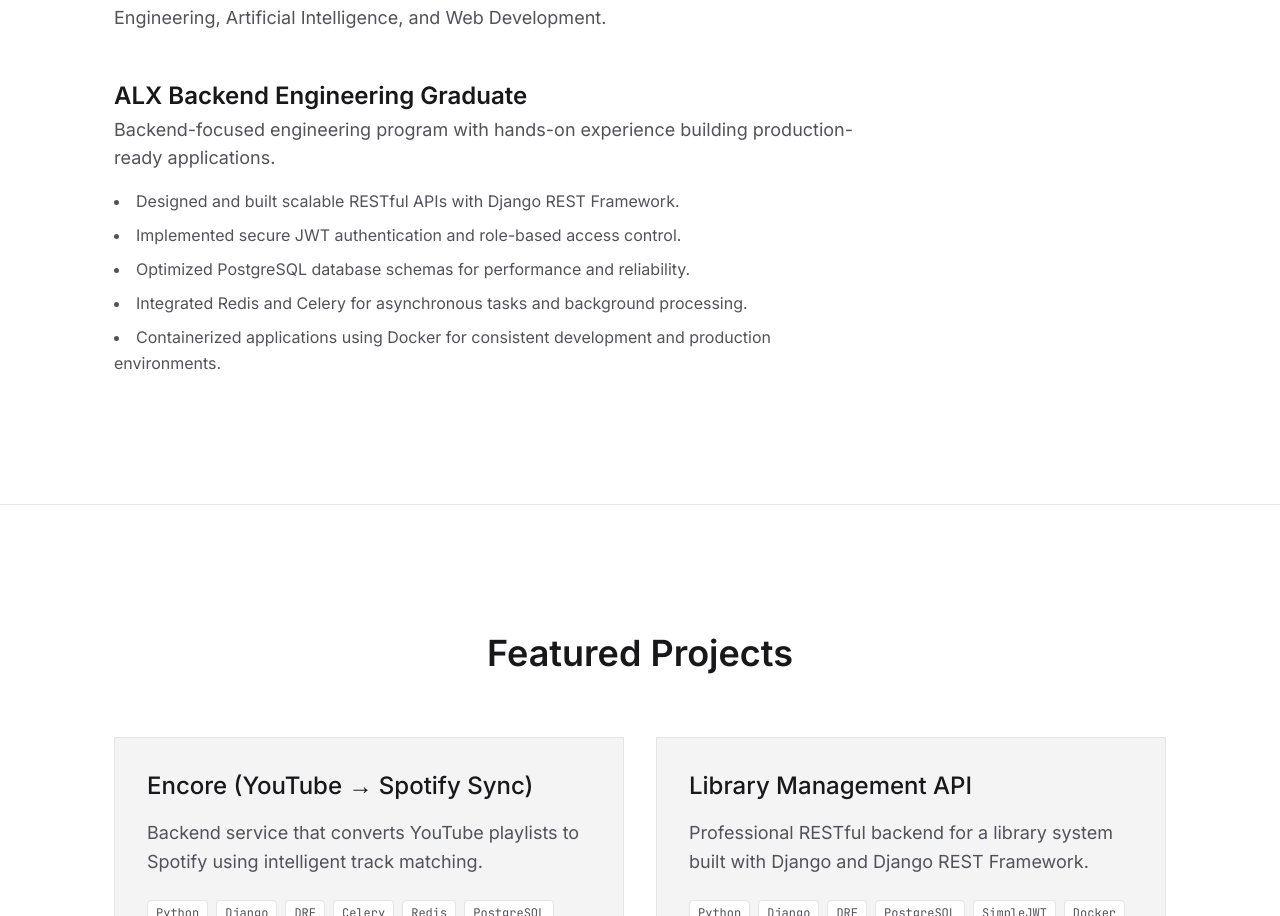
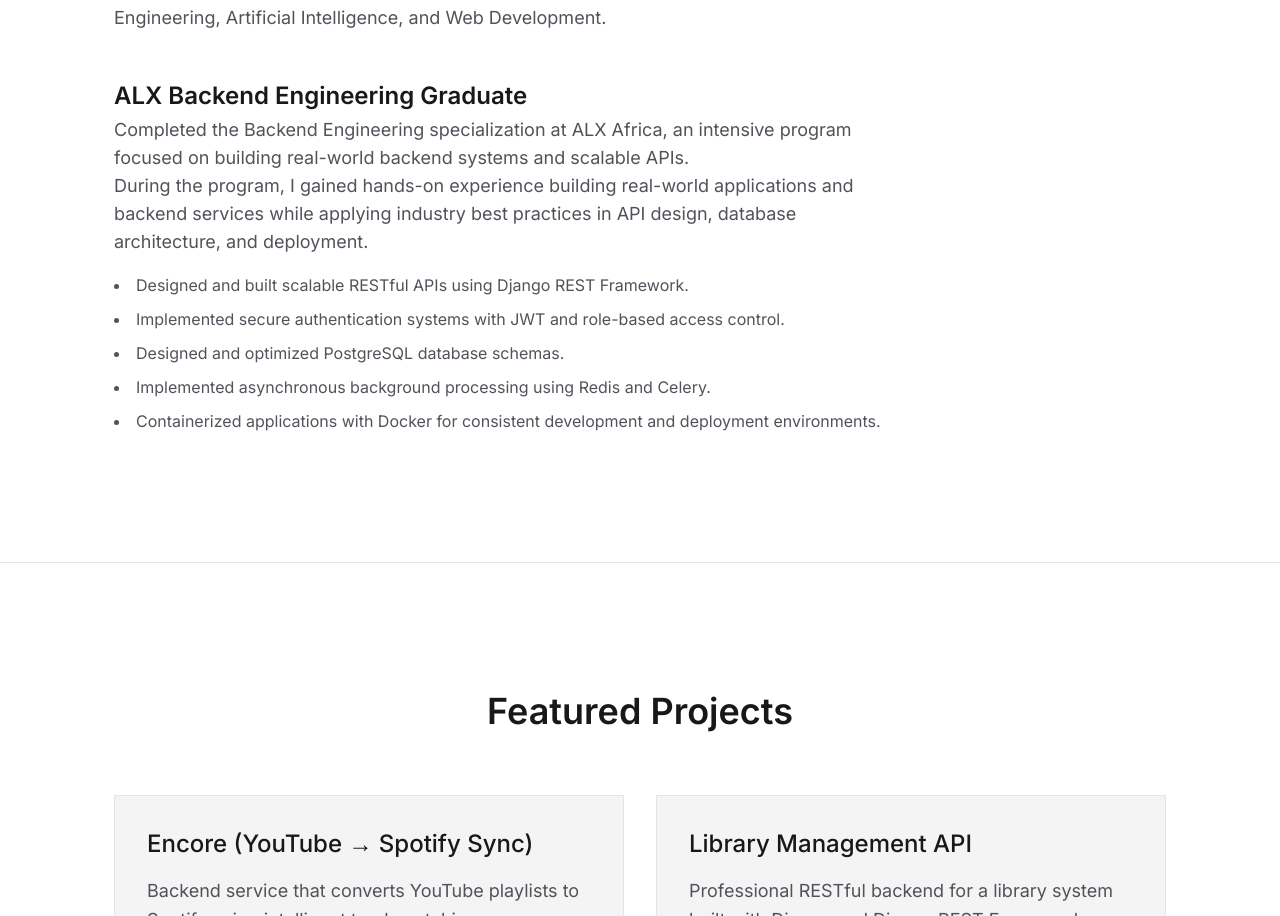
Before and after one commit to Fraol-12/Portfolio, a React (Vite) app: page / in a window 1280 px wide. Shown: the part 1567-2483 px from the top of the page. Built offline with nearby package versions, Linux system fonts and the light colour scheme.

Commit message:
docs: update education section

```diff
--- a/src/components/Education.jsx
+++ b/src/components/Education.jsx
@@ -27,15 +27,16 @@ const Education = () => {
                     ALX Backend Engineering Graduate
                     </h3>
                     <p className="text-lg text-secondary">
-                    Backend-focused engineering program with hands-on experience building production-ready applications.
+                    Completed the Backend Engineering specialization at ALX Africa, an intensive program focused on building real-world backend systems and scalable APIs. <br />
+                    During the program, I gained hands-on experience building real-world applications and backend services while applying industry best practices in API design, database architecture, and deployment.
                     </p>
                 </div>
                 <ul className="list-disc list-inside text-secondary leading-relaxed space-y-2">
-                    <li>Designed and built scalable RESTful APIs with Django REST Framework.</li>
-                    <li>Implemented secure JWT authentication and role-based access control.</li>
-                    <li>Optimized PostgreSQL database schemas for performance and reliability.</li>
-                    <li>Integrated Redis and Celery for asynchronous tasks and background processing.</li>
-                    <li>Containerized applications using Docker for consistent development and production environments.</li>
+                    <li>Designed and built scalable RESTful APIs using Django REST Framework.</li>
+                    <li>Implemented secure authentication systems with JWT and role-based access control.</li>
+                    <li>Designed and optimized PostgreSQL database schemas.</li>
+                    <li>Implemented asynchronous background processing using Redis and Celery.</li>
+                    <li>Containerized applications with Docker for consistent development and deployment environments.</li>
                 </ul>
                 </div>
                 </div>
```
